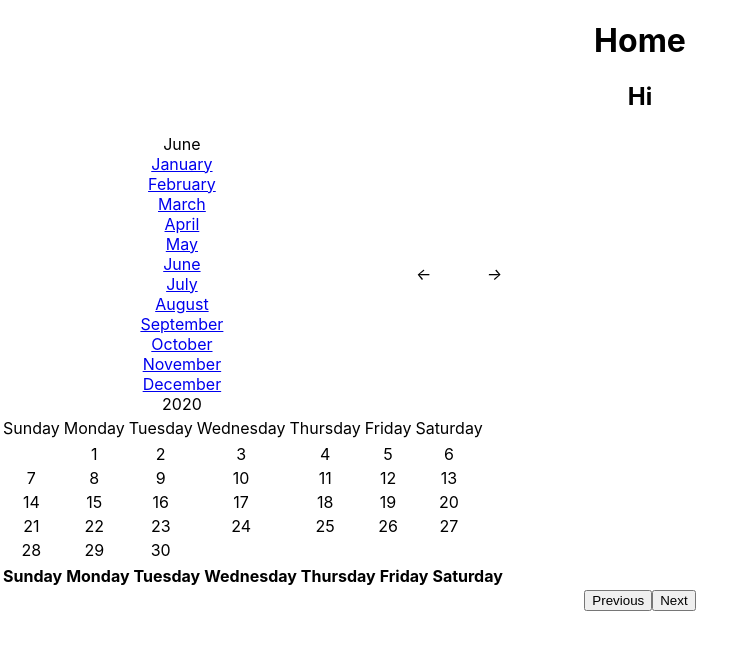
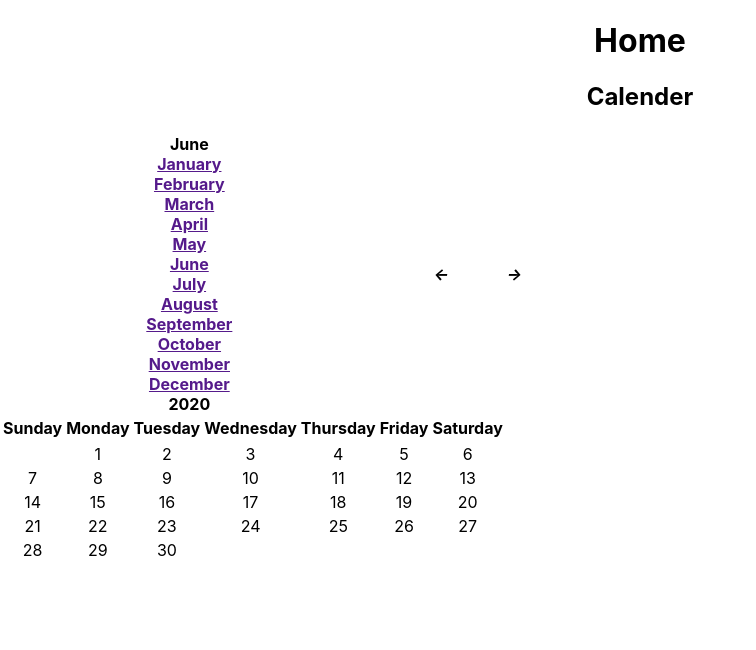
Before and after one commit to javierodst/CC_Scheduler, a React (Create React App) app: page / in a window 1280 px wide. Both pictures are taken after a click on the element "June". Shown: the top 650 px of the page, without its empty margins (0-756 px from the left). Built offline with nearby package versions, Linux system fonts and the light colour scheme.

Commit message:
Created Schedule Component

```diff
--- a/src/App.js
+++ b/src/App.js
@@ -2,23 +2,28 @@ import React from 'react';
 import { Route, Switch } from 'react-router-dom';
 
 import Home from './Components/Home/Home';
+import Schedule from './Components/Schedule';
 import './App.css';
 
 function App() {
   return (
+
     <div className="App">
       <header className="App-header">
 
       </header>
 
-      <body>
+      <Switch>
+        <Route exact path='/' render={() => <Home />} />
+        <Route exact path='/schedule/:id' render={(props) => (<Schedule id={props.match.params.id} />)} />
+        <Route exact path='/schedule/edit/:id' render={(props) => (<Schedule id={props.match.params.id} />)} />
 
-        <Switch>
-          <Route exact path='/' render={() => <Home />} />
-        </Switch>
 
-      </body>
+        <Route render={() => (<h1>Page Not Found</h1>)} />
+      </Switch>
+
     </div>
+
   );
 }
 
--- a/src/Components/Calender.js
+++ b/src/Components/Calender.js
@@ -83,7 +83,7 @@ export default class Calender extends React.Component {
         let popup = props.data.map((data) => {
             return (
                 <div key={data}>
-                    <a href="#" onClick={(e) => { this.onSelectChange(e, data) }}>{data}</a>
+                    <a href="" onClick={(e) => { this.onSelectChange(e, data) }}>{data}</a>
                 </div>
             );
         });
@@ -160,7 +160,7 @@ export default class Calender extends React.Component {
 
         let weekdays = this.weekDays.map((day) => {
             return (
-                <td key={day} className="weekday">{day}</td>
+                <th key={day} className="weekday">{day}</th>
             )
         });
 
@@ -172,7 +172,7 @@ export default class Calender extends React.Component {
 
         let daysInMonth = [];
         for (let d = 1; d <= this.daysInMonth(); d++) {
-            let className = (d == this.currentDay() ? "day current-day" : "day");
+            let className = (d === this.currentDay() ? "day current-day" : "day");
             daysInMonth.push(
                 <td key={d} className={className}>
                     <span onClick={(e) => { this.onDayClick(e, d) }} >{d}</span>
@@ -196,7 +196,7 @@ export default class Calender extends React.Component {
                 cells.push(row);
             }
 
-            if (i == totalSlots.length - 1) {
+            if (i === totalSlots.length - 1) {
                 let insertRow = cells.slice();
                 rows.push(insertRow);
 
@@ -205,6 +205,7 @@ export default class Calender extends React.Component {
 
         let trElements = rows.map((d, i) => {
             return (
+
                 <tr key={i * 10}>
                     {d}
                 </tr>
@@ -215,33 +216,34 @@ export default class Calender extends React.Component {
 
         return (
             <div className="cal-container">
-                <h2>Hi</h2>
+                <h2>Calender</h2>
 
                 <table className="calender">
                     <thead>
                         <tr className="calender-header">
-                            <td colSpan="5">
+                            <th colSpan="5">
                                 <this.MonthNav />
                                 {" "}
                                 <this.YearNav />
-                            </td>
-                            <td colSpan="2" className="nav-month">
+                            </th>
+                            <th colSpan="2" className="nav-month">
                                 <i className="prev fa fa-fw fa-chevron left" onClick={(e) => { this.prevMonth() }} >
                                     {"<-"}
                                 </i>
-                            </td>
+                            </th>
 
-                            <td colSpan="2" className="nav-month">
+                            <th colSpan="2" className="nav-month">
                                 <i className="prev fa fa-fw fa-chevron right" onClick={(e) => { this.nextMonth() }} >
                                     {"->"}
                                 </i>
-                            </td>
-                            <th></th>
+                            </th>
                         </tr>
+
+                        <tr>{weekdays}</tr>
                     </thead>
 
                     <tbody>
-                        <tr>{weekdays}</tr>
+
 
                         {trElements}
 
--- a/src/Components/Home/Home.js
+++ b/src/Components/Home/Home.js
@@ -29,31 +29,6 @@ class Home extends React.Component {
                 <Calender style={style}
                     width="302px"
                     onDayClick={(e, day) => this.onDayClick(e, day)} />
-
-                <table>
-
-                    <thead>
-
-                        <tr>
-                            <th>Sunday</th>
-                            <th>Monday</th>
-                            <th>Tuesday</th>
-                            <th>Wednesday</th>
-                            <th>Thursday</th>
-                            <th>Friday</th>
-                            <th>Saturday</th>
-                        </tr>
-                    </thead>
-
-                    <tbody>
-
-                    </tbody>
-                </table>
-
-                <div>
-                    <button>Previous</button>
-                    <button>Next</button>
-                </div>
 
             </div>
         );
--- /dev/null
+++ b/src/Components/Schedule.js
@@ -0,0 +1,13 @@
+import React from 'react';
+
+export default class Schedule extends React.Component {
+
+    render() {
+        return (
+            <div>
+                <h1>Schedule</h1>
+            </div>
+        );
+    }
+
+};
```
Also changed, not shown: public/index.html (+4 -4 lines), public/manifest.json.
